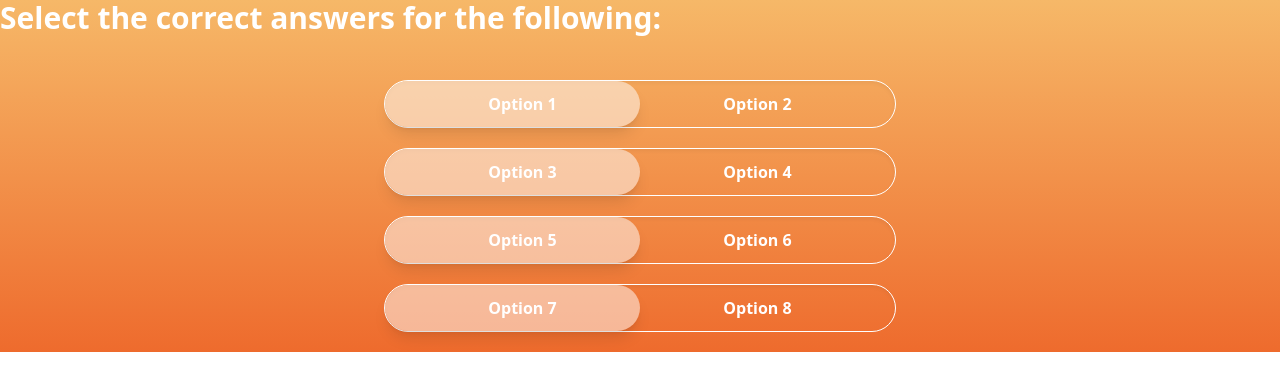
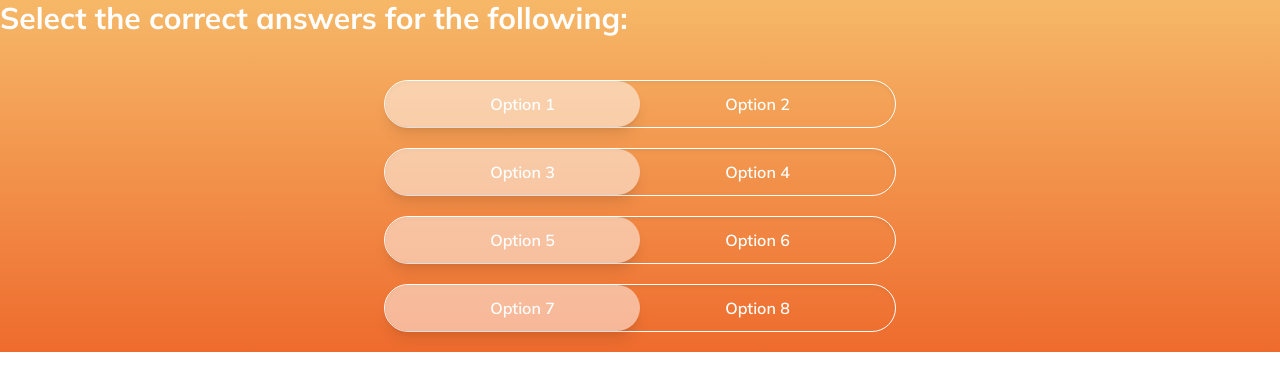
Before and after one commit to nsstarr/react-toggle-switch, a React (Vite) app: page / in a window 1280 px wide. Shown: the top 390 px of the page. Built offline with nearby package versions, Linux system fonts and the light colour scheme.

Commit message:
feat: add font

```diff
--- a/src/App.tsx
+++ b/src/App.tsx
@@ -24,7 +24,7 @@
     ],
   ];
   return (
-    <div className="App">
+    <div className="font-display">
       <CorrectnessProvider>
         <QuizQuestion question={question} groupedAnswers={groupedAnswers} />
       </CorrectnessProvider>
--- a/src/index.css
+++ b/src/index.css
@@ -1,3 +1,5 @@
+@import url('https://fonts.googleapis.com/css2?family=Mulish:ital,wght@0,200..1000;1,200..1000&display=swap');
+
 @tailwind base;
 @tailwind components;
 @tailwind utilities;
--- a/tailwind.config.js
+++ b/tailwind.config.js
@@ -9,6 +9,9 @@
         "gradient-50": "linear-gradient(to bottom, #F1B496, #EA806A)", // 50% correct
         "gradient-25": "linear-gradient(to bottom, #F6B868, #EE6B2D)", // 25% correct
       },
+      fontFamily: {
+        display: ["Mulish", "sans-serif"],
+      },
     },
   },
   plugins: [],
```
